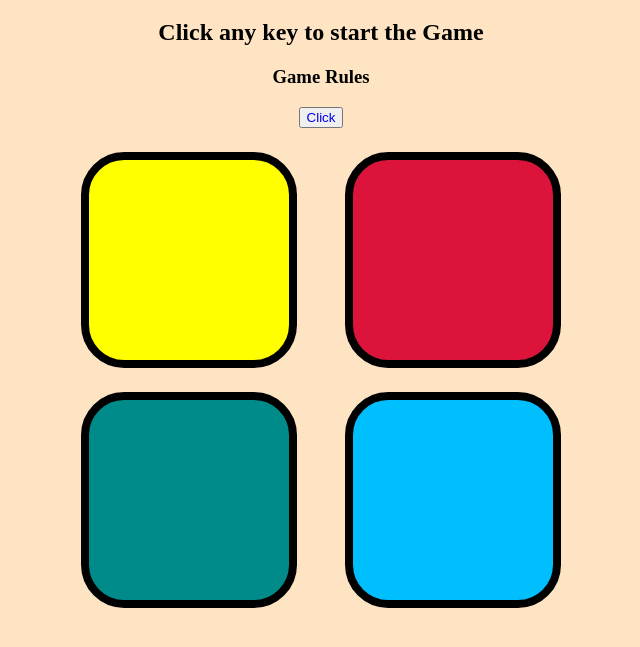
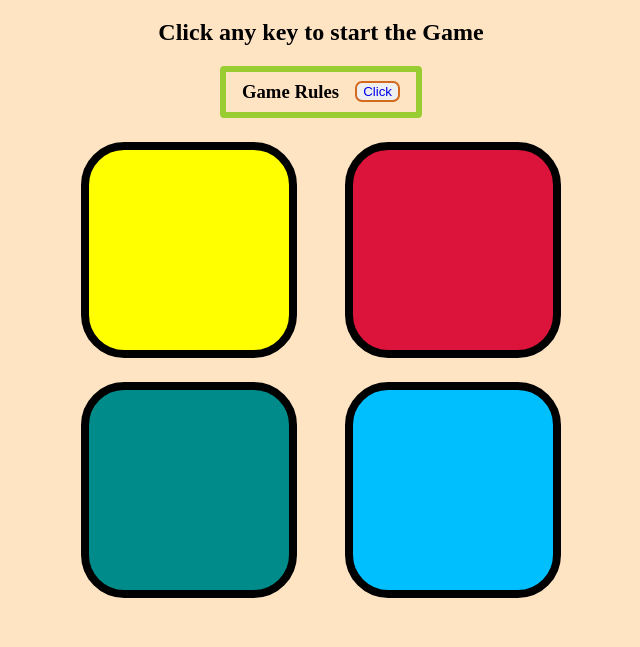
Before and after one commit to Rohitaa90/Simon-Says-Game, a plain HTML site: page index.html in a window 1280 px wide. Shown: the part 61-708 px from the top of the page, without its empty margins (319-959 px from the left). Drawn offline with Linux system fonts and the light colour scheme.

Commit message:
Update style.css

```diff
--- a/style.css
+++ b/style.css
@@ -39,3 +39,28 @@ body{
 .flash{
     background-color: white;
 }
+
+
+.rules{
+    background-color: bisque;
+    display: flex;
+    justify-content:flex-start;
+    height: 40px;
+    /* width: min-content; */
+    width: fit-content;
+    align-items: center;
+    margin:auto;
+    padding-left: 1rem;
+    border-radius: 4px;
+    border: 6px solid yellowgreen;
+}
+h3{
+    padding: right 2px;
+}
+
+button{
+    margin: 1rem;
+    border-radius: 7px;
+    border: 2px solid chocolate;
+    cursor: pointer;
+}
```
